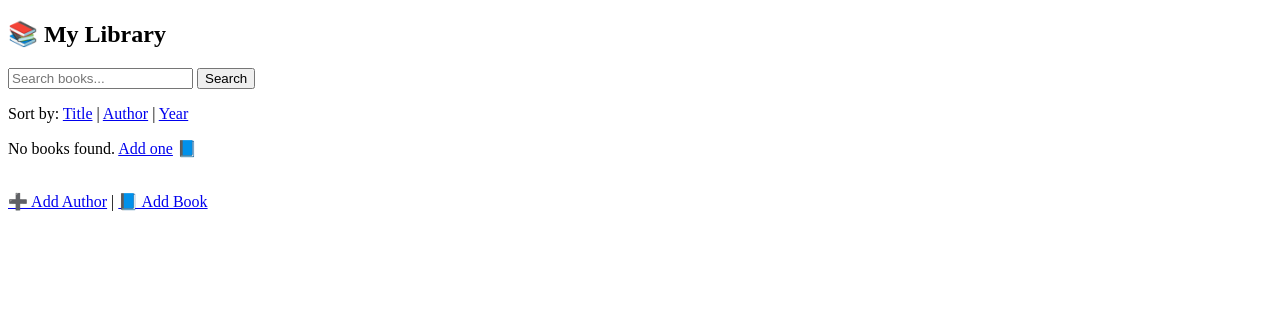
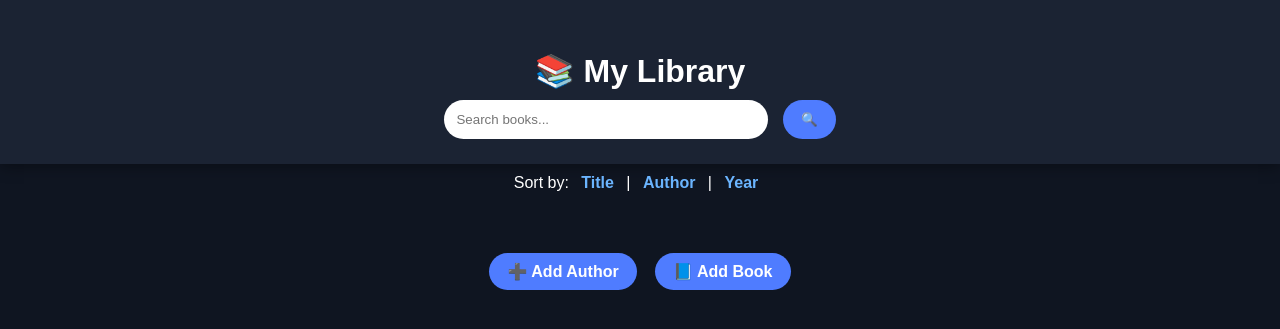
Before and after one commit to ilyassuelen/Book-Alchemy, a Flask app: page / in a window 1280 px wide. Shown: the top 329 px of the page. Run offline with Flask 3, Linux system fonts and the light colour scheme.

Commit message:
Revamp UI design with modern dark theme

```diff
--- a/templates/home.html
+++ b/templates/home.html
@@ -3,56 +3,180 @@
 <head>
 <meta charset="UTF-8">
 <meta name="viewport" content="width=device-width, initial-scale=1.0">
-    <meta http-equiv="X-UA-Compatible" content="ie=edge">
+<title>📚 My Library</title>
+
+<style>
+    body {
+        font-family: 'Poppins', sans-serif;
+        background: #0f1521;
+        color: #fff;
+        margin: 0;
+        padding: 0;
+    }
+
+    header {
+        padding: 25px;
+        text-align: center;
+        background: #1b2333;
+        box-shadow: 0 2px 15px rgba(0,0,0,0.4);
+    }
+
+    h2 {
+        font-size: 32px;
+        margin-bottom: 5px;
+    }
+
+    .search-box {
+        margin-top: 10px;
+    }
+
+    .search-box input {
+        width: 300px;
+        padding: 12px;
+        border-radius: 25px;
+        border: none;
+        outline: none;
+        margin-right: 10px;
+    }
+
+    .search-box button {
+        background: #4f7cff;
+        border: none;
+        padding: 12px 18px;
+        border-radius: 25px;
+        color: white;
+        cursor: pointer;
+        font-weight: bold;
+        transition: 0.3s;
+    }
+    .search-box button:hover {
+        background: #375CD1;
+    }
+
+    .sort-links {
+        text-align: center;
+        margin: 10px;
+    }
+    .sort-links a {
+        color: #6bb5ff;
+        text-decoration: none;
+        font-weight: bold;
+        margin: 0 8px;
+    }
+    .sort-links a:hover {
+        text-decoration: underline;
+    }
+
+    .grid {
+        display: grid;
+        grid-template-columns: repeat(auto-fill, minmax(260px, 1fr));
+        gap: 25px;
+        padding: 30px;
+    }
+
+    .book-card {
+        background: rgba(255,255,255,0.05);
+        backdrop-filter: blur(10px);
+        padding: 18px;
+        border-radius: 14px;
+        text-align: center;
+        transition: 0.3s;
+        border: 1px solid rgba(255,255,255,0.1);
+    }
+
+    .book-card:hover {
+        transform: translateY(-7px);
+        box-shadow: 0 8px 25px rgba(0,0,0,0.4);
+    }
+
+    .book-card img {
+        width: 140px;
+        height: 200px;
+        object-fit: cover;
+        border-radius: 6px;
+        margin-bottom: 10px;
+    }
+
+    .delete-btn {
+        margin-top: 8px;
+        padding: 8px 14px;
+        border-radius: 6px;
+        border: none;
+        cursor: pointer;
+        font-size: 14px;
+        background: #ff4b5c;
+        color: white;
+        transition: 0.3s;
+    }
+    .delete-btn:hover {
+        background: #d63c4b;
+    }
+
+    .actions {
+        text-align: center;
+        margin-bottom: 25px;
+    }
+    .actions a {
+        color: white;
+        background: #4f7cff;
+        padding: 10px 18px;
+        border-radius: 25px;
+        text-decoration: none;
+        margin: 0 7px;
+        font-weight: bold;
+    }
+    .actions a:hover {
+        background: #375CD1;
+    }
+</style>
+
 </head>
 <body>
 
+<header>
     <h2>📚 My Library</h2>
 
     {% if request.args.get('message') %}
-    <p style="color: green;">{{ request.args.get('message') }}</p>
+    <p style="color: #65ff87; font-weight: bold;">
+        {{ request.args.get('message') }}
+    </p>
     {% endif %}
 
-    <form action="/" method="GET">
-        <input type="text" name="search" placeholder="Search books..." required>
-        <button type="submit">Search</button>
+    <form action="/" method="GET" class="search-box">
+        <input type="text" name="search" placeholder="Search books...">
+        <button type="submit">🔍</button>
     </form>
+</header>
 
-    <p>Sort by:
+<p class="sort-links">
+    Sort by:
     <a href="/?sort=title">Title</a> |
     <a href="/?sort=author">Author</a> |
     <a href="/?sort=year">Year</a>
 </p>
 
-    {% if books %}
+<div class="grid">
 {% for book in books %}
-        <div style="margin-bottom: 20px;">
-
-            <!-- Buchcover nur anzeigen, wenn ISBN existiert -->
+    <div class="book-card">
         {% if book.isbn %}
-                <img src="https://covers.openlibrary.org/b/isbn/{{ book.isbn }}-M.jpg"
-                    alt="cover image"
-                    width="100">
+        <img src="https://covers.openlibrary.org/b/isbn/{{ book.isbn }}-M.jpg" alt="">
         {% endif %}
 
         <h3>{{ book.title }}</h3>
-            <p>Author: {{ book.author.name }}</p>
-            <p>Published: {{ book.publication_year }}</p>
+        <p>👤 {{ book.author.name }}</p>
+        <p>📅 {{ book.publication_year }}</p>
 
-            <form action="/book/{{ book.id }}/delete" method="POST" style="display:inline;">
-                <button type="submit" onclick="return confirm('Delete this book?');">
-                    ❌ Delete Book
-                </button>
+        <form action="/book/{{ book.id }}/delete" method="POST">
+            <button class="delete-btn" onclick="return confirm('Delete this book?');">Delete</button>
         </form>
     </div>
 {% endfor %}
-    {% else %}
-        <p>No books found. <a href="/add_book">Add one</a> 📘</p>
-    {% endif %}
+</div>
 
-    <br>
-    <a href="/add_author">➕ Add Author</a> |
+<div class="actions">
+    <a href="/add_author">➕ Add Author</a>
     <a href="/add_book">📘 Add Book</a>
+</div>
 
 </body>
 </html>
```
Also changed, not shown: templates/add_author.html (+65 -9 lines), templates/add_book.html (+68 -18 lines). Lines whose indentation alone changed are shown as unchanged.
